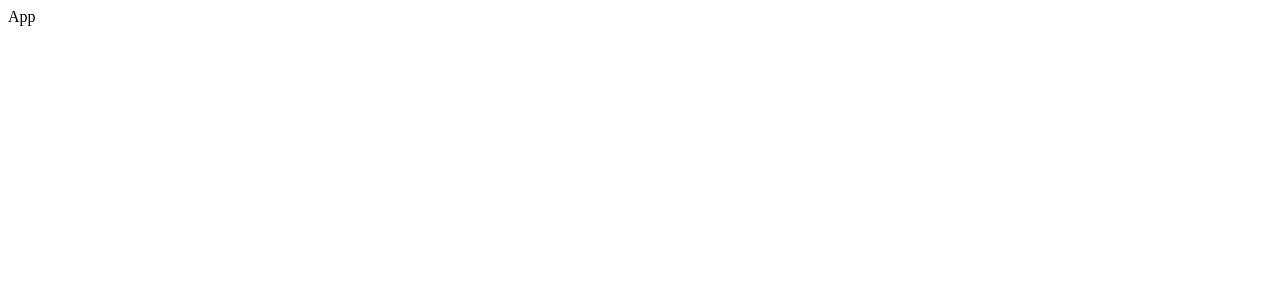
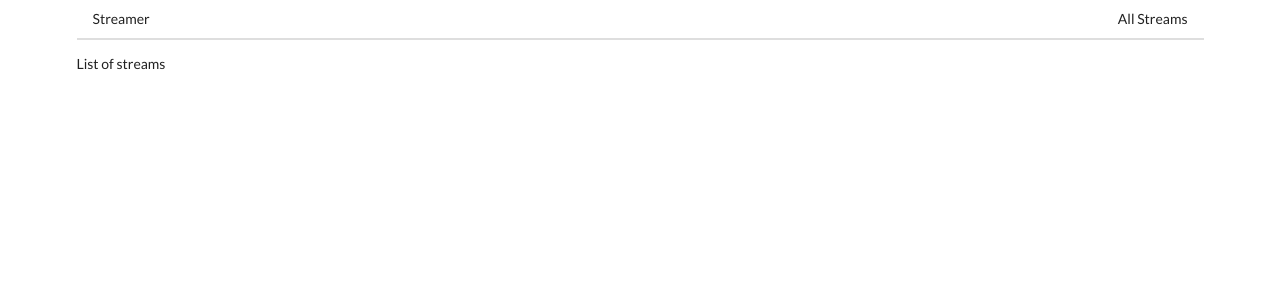
Before and after one commit to kenchose/clients, a React (Create React App) app: page / in a window 1280 px wide. Shown: the top 300 px of the page. Built offline with nearby package versions, Linux system fonts and the light colour scheme.

Commit message:
Components and route paths created. Added in Semantic UI for quick styling

```diff
--- a/public/index.html
+++ b/public/index.html
@@ -10,6 +10,10 @@
 			content="Web site created using create-react-app"
 		/>
 		<link rel="apple-touch-icon" href="%PUBLIC_URL%/logo192.png" />
+		<link
+			rel="stylesheet"
+			href="https://cdnjs.cloudflare.com/ajax/libs/semantic-ui/2.4.1/semantic.min.css"
+		/>
 		<!--
       manifest.json provides metadata used when your web app is installed on a
       user's mobile device or desktop. See https://developers.google.com/web/fundamentals/web-app-manifest/
--- a/src/components/App.js
+++ b/src/components/App.js
@@ -1,7 +1,26 @@
 import React from "react";
+import { BrowserRouter as Router, Route } from "react-router-dom";
+
+import StreamCreate from "./streams/StreamCreate";
+import StreamDelete from "./streams/StreamDelete";
+import StreamEdit from "./streams/StreamEdit";
+import StreamList from "./streams/StreamList";
+import StreamShow from "./streams/StreamShow";
+import Header from "./Header";
 
 const App = () => {
-	return <div>App</div>;
+	return (
+		<div className="ui container">
+			<Router>
+				<Header />
+				<Route exact path="/" component={StreamList}></Route>
+				<Route path="/streams/new" component={StreamCreate}></Route>
+				<Route path="/streams/edit" component={StreamEdit}></Route>
+				<Route path="/streams/delete" component={StreamDelete}></Route>
+				<Route path="/streams/show" component={StreamShow}></Route>
+			</Router>
+		</div>
+	);
 };
 
 export default App;
--- /dev/null
+++ b/src/components/Header.js
@@ -0,0 +1,19 @@
+import React from "react";
+import { Link } from "react-router-dom";
+
+const Header = () => {
+	return (
+		<div className="ui secondary pointing menu">
+			<Link to="/" className="item">
+				Streamer
+			</Link>
+			<div className="right menu">
+				<Link to="/" className="item">
+					All Streams
+				</Link>
+			</div>
+		</div>
+	);
+};
+
+export default Header;
--- /dev/null
+++ b/src/components/streams/StreamCreate.js
@@ -0,0 +1,7 @@
+import React from "react";
+
+const StreamCreate = () => {
+	return <div>create a new stream</div>;
+};
+
+export default StreamCreate;
--- /dev/null
+++ b/src/components/streams/StreamDelete.js
@@ -0,0 +1,7 @@
+import React from "react";
+
+const StreamDelete = () => {
+	return <div>delete a stream</div>;
+};
+
+export default StreamDelete;
--- /dev/null
+++ b/src/components/streams/StreamEdit.js
@@ -0,0 +1,7 @@
+import React from "react";
+
+const StreamEdit = () => {
+	return <div>Edit a stream</div>;
+};
+
+export default StreamEdit;
--- /dev/null
+++ b/src/components/streams/StreamList.js
@@ -0,0 +1,7 @@
+import React from "react";
+
+const StreamList = () => {
+	return <div>List of streams</div>;
+};
+
+export default StreamList;
--- /dev/null
+++ b/src/components/streams/StreamShow.js
@@ -0,0 +1,7 @@
+import React from "react";
+
+const StreamShow = () => {
+	return <div>Show a list of streams</div>;
+};
+
+export default StreamShow;
```
Lines whose indentation alone changed are shown as unchanged.
